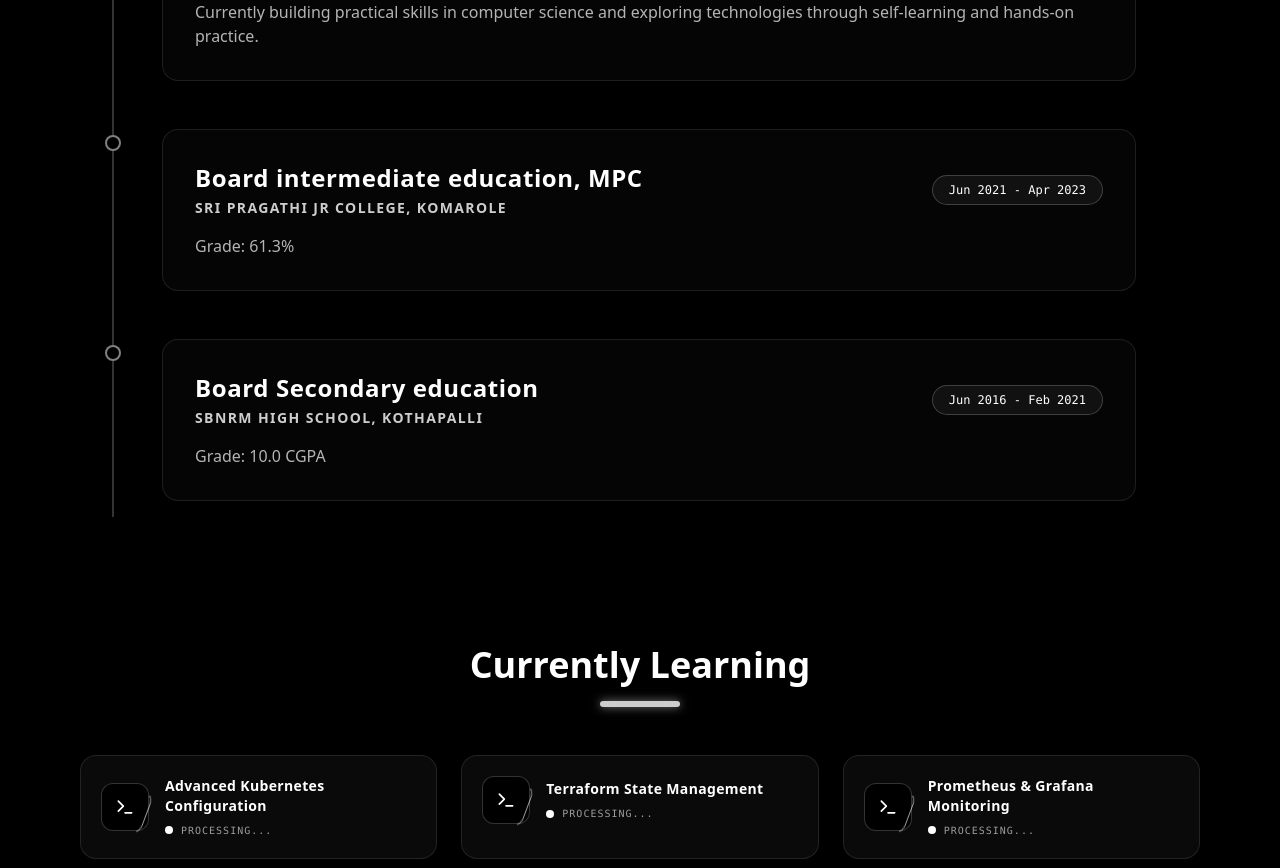
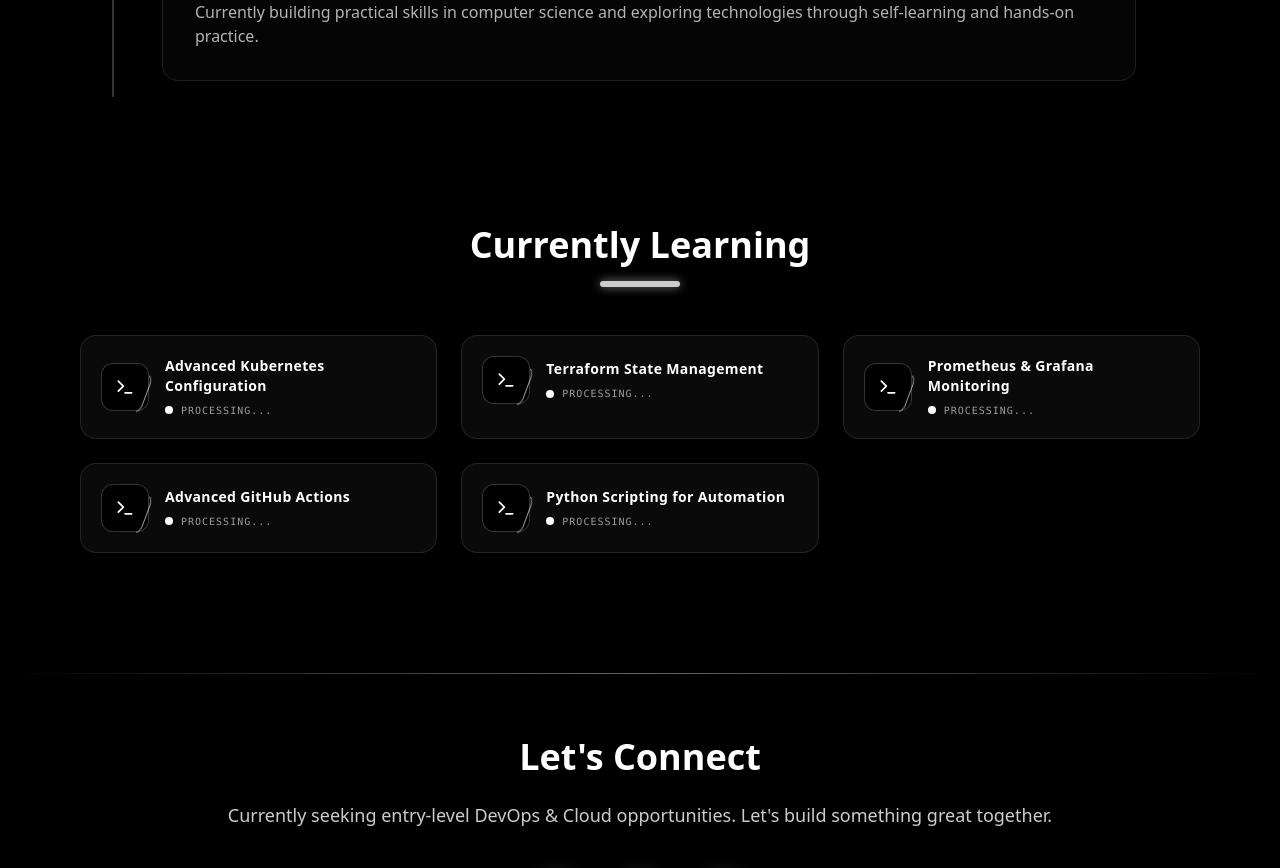
Before and after one commit to GANESHVEERABOINA/Ganesh-Portfolio-website, a React (Vite) app: page / in a window 1280 px wide. Shown: the part 6620-7488 px from the top of the page. Built offline with nearby package versions, Linux system fonts and the light colour scheme.

Commit message:
Update education data by removing entries and adding logo
Removed multiple education entries and added a logo to the current education entry.

```diff
--- a/src/data/education.ts
+++ b/src/data/education.ts
@@ -3,22 +3,10 @@
     institution: "Andhra Kesari University, Ongole",
     degree: "B.Sc., Computer Science",
     duration: "Aug 2023 - Apr 2026",
-    details: "Currently building practical skills in computer science and exploring technologies through self-learning and hands-on practice."
-  },
-  {
-    institution: "Sri Pragathi Jr College, Komarole",
-    degree: "Board intermediate education, MPC",
-    duration: "Jun 2021 - Apr 2023",
-    details: "Grade: 61.3%"
-  },
-  {
-    institution: "SBNRM High School, Kothapalli",
-    degree: "Board Secondary education",
-    duration: "Jun 2016 - Feb 2021",
-    details: "Grade: 10.0 CGPA"
+    details: "Currently building practical skills in computer science and exploring technologies through self-learning and hands-on practice.",
+    logo: "https://i.ibb.co/68Z4KZY/image-3829fe.jpg"
   }
 ];
-
 export const certificationsData = [
   {
     name: "Git & GitHub Foundations",
```
